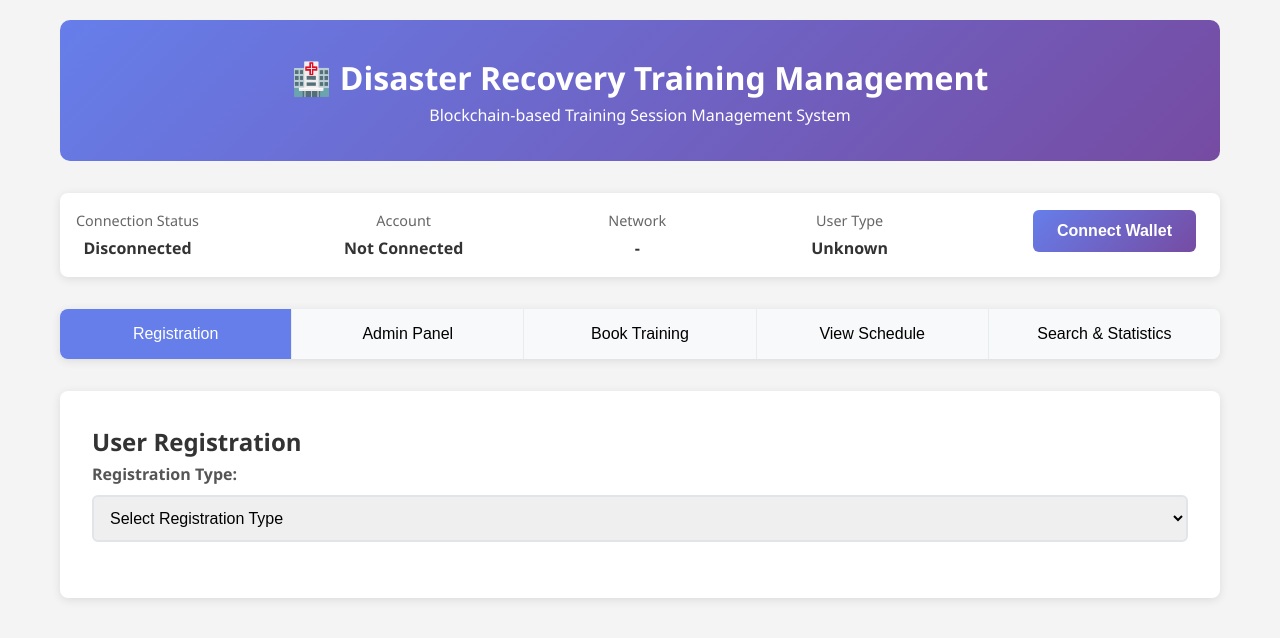
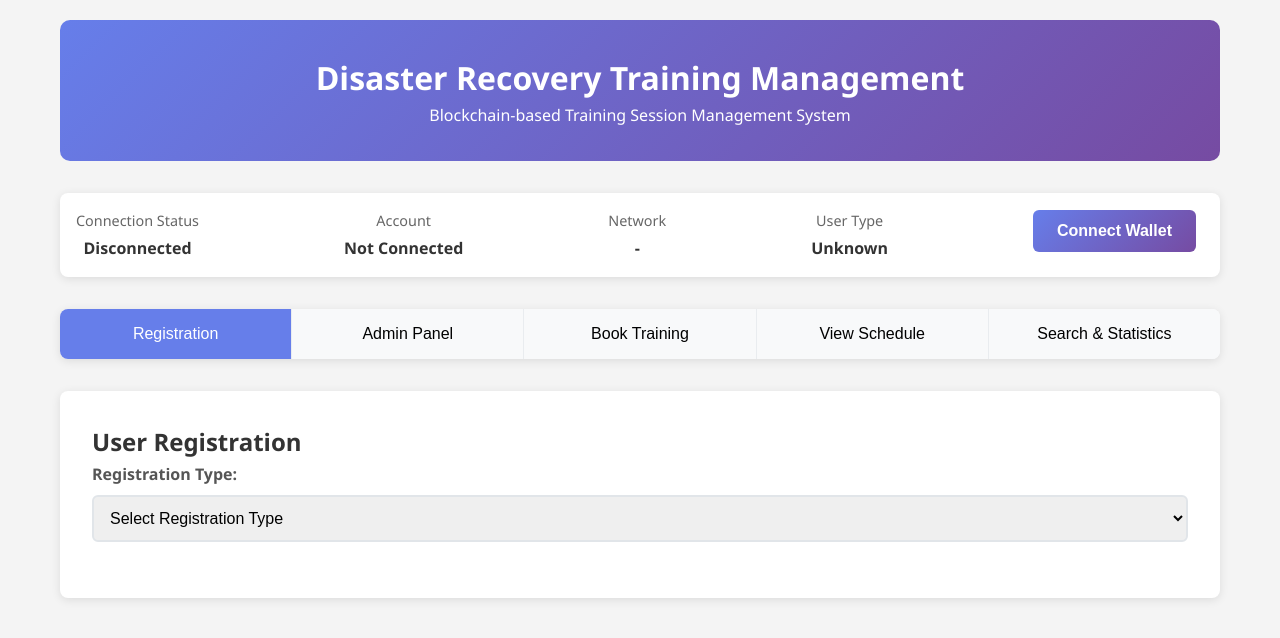
Before and after one commit to mi-shraban/drtm_dapp, a plain HTML site: page src/index.html in a window 1280 px wide. Drawn offline with Linux system fonts and the light colour scheme.

Commit message:
Update index.html

```diff
--- a/src/index.html
+++ b/src/index.html
@@ -10,7 +10,7 @@
 <body>
     <div class="container">
         <div class="header">
-            <h1>🏥 Disaster Recovery Training Management</h1>
+            <h1>Disaster Recovery Training Management</h1>
             <p>Blockchain-based Training Session Management System</p>
         </div>
 
```
